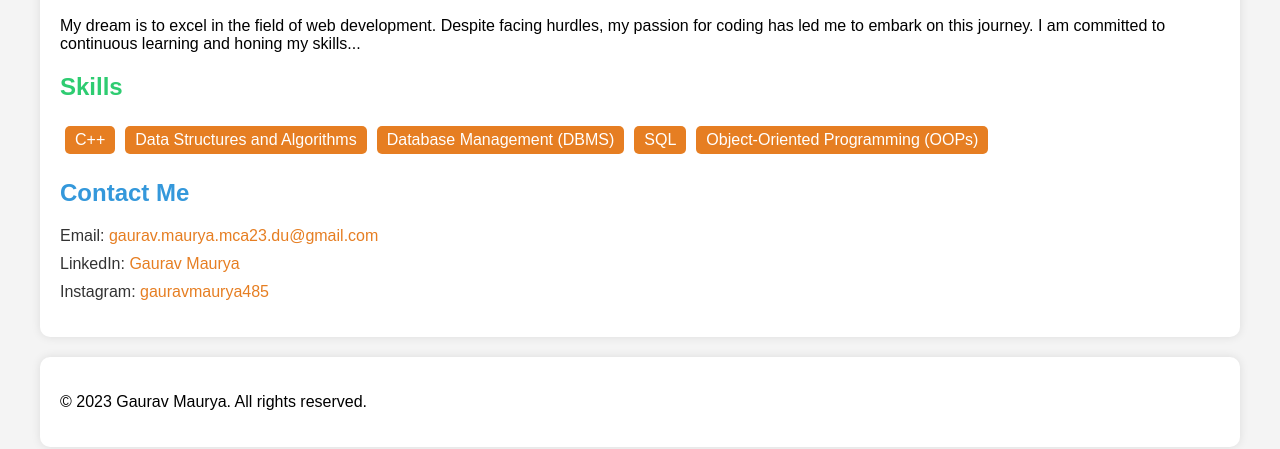
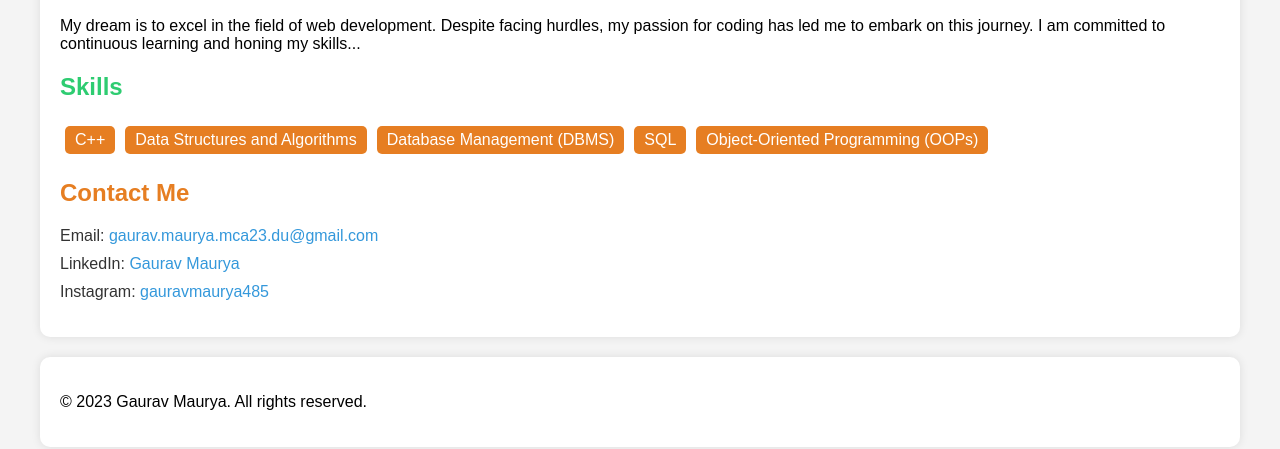
Before and after one commit to Gaurav05180/portfolio, a plain HTML site: page index.html in a window 1280 px wide. Shown: the part 811-1260 px from the top of the page. Drawn offline with Linux system fonts and the light colour scheme.

Commit message:
index.html

```diff
--- a/index.html
+++ b/index.html
@@ -93,7 +93,7 @@
         }
 
         .email-link, .linkedin-link, .instagram-link {
-            color: #e67e22; /* Orange */
+            color: #3498db; /* Blue */
             text-decoration: none;
         }
 
@@ -162,7 +162,7 @@
             </ul>
         </section>
         <section id="contact">
-            <h2 style="color: #3498db;">Contact Me</h2>
+            <h2 style="color: #e67e22;">Contact Me</h2>
             <ul>
                 <li>Email: <a class="email-link" href="mailto:gaurav.maurya.mca23.du@gmail.com">gaurav.maurya.mca23.du@gmail.com</a></li>
                 <li>LinkedIn: <a class="linkedin-link" href="https://www.linkedin.com/in/gaurav-maurya-13b478283?utm_source=share&utm_campaign=share_via&utm_content=profile&utm_medium=android_app">Gaurav Maurya</a></li>
```
